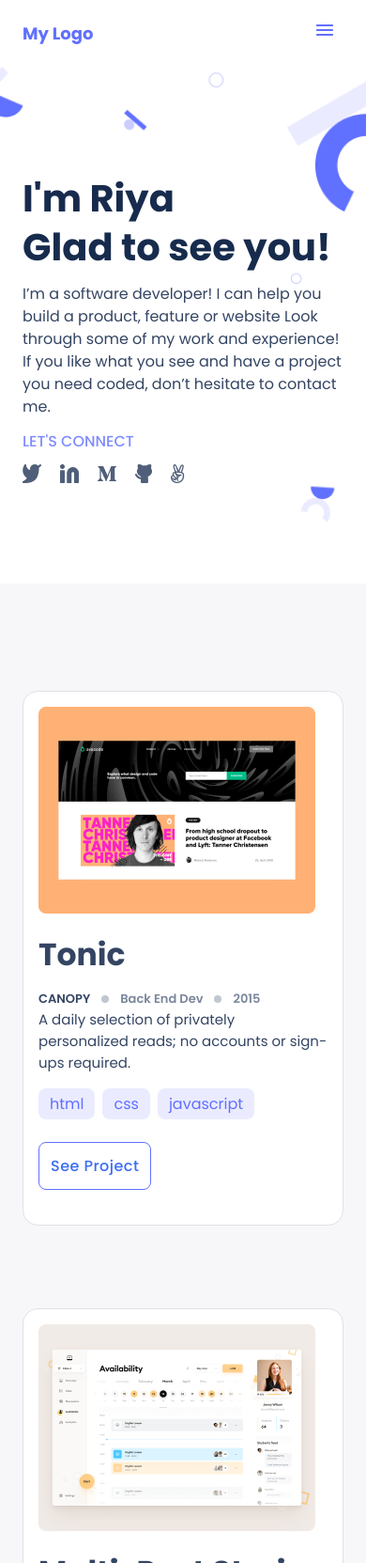
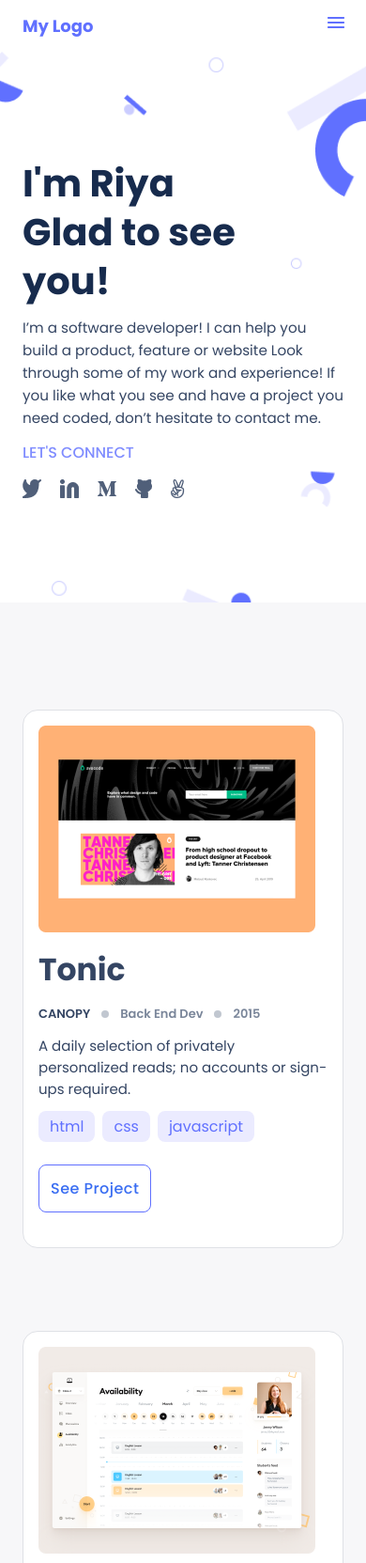
Before and after one commit to RiyaBulia12/Portfolio, a website: page index.html in a window 390 px wide. Shown: the top 1663 px of the page at 94% size. Drawn offline with Linux system fonts and the light colour scheme.

Commit message:
Fixed styles for mobile version

```diff
--- a/styles.css
+++ b/styles.css
@@ -32,7 +32,7 @@ body {
 .header {
   align-items: center;
   justify-content: space-between;
-  margin: 4px 12px;
+  padding: 4px 12px;
 }
 
 .logo {
@@ -50,12 +50,16 @@ body {
   cursor: pointer;
 }
 
-.menu-icon {
-  padding: 8px 12px;
+.menu-container {
+  padding: 8px;
+}
+
+.menu-option {
+  display: none;
 }
 
 .main-content {
-  background-image: url('../images/background.png');
+  background-image: url('images/background.png');
   background-repeat: no-repeat;
   background-size: contain;
   flex-direction: column;
@@ -64,6 +68,10 @@ body {
 
 .bio {
   padding: 7.125rem 1.5rem 0;
+}
+
+.bio,
+.about-container {
   display: grid;
   grid-template-columns: 1fr;
   row-gap: 12px;
@@ -71,6 +79,7 @@ body {
 }
 
 .intro {
+  width: 75%;
   color: var(--title-color);
   font-size: 2.5rem;
   font-weight: 700;
@@ -80,7 +89,7 @@ body {
 
 .bio-desc {
   color: var(--sub-title-color);
-  font-size: 1rem;
+  font-size: 0.95rem;
   font-weight: 400;
   line-height: 24px;
   margin: 0;
@@ -94,7 +103,7 @@ body {
 }
 
 .social-media-content {
-  padding: 12px 0;
+  padding: 16px 0;
   margin: 0;
 }
 
@@ -123,19 +132,16 @@ ul {
 
 .project-container {
   display: grid;
-  grid-template-rows: auto 1fr;
   border: 1px solid var(--portfolio-border-color);
   border-radius: 16px;
   padding: 16px;
+  gap: 8px;
   background-color: white;
 }
 
 .about-project {
   flex-direction: column;
-}
-
-.project-title {
-  margin: 12px 0;
+  gap: 12px;
 }
 
 .project-title h4 {
@@ -192,11 +198,15 @@ ul {
   margin: 0;
 }
 
+.tags {
+  margin-bottom: 12px;
+}
+
 .tags ul {
   justify-content: flex-start;
   align-items: flex-start;
   padding: 0;
-  margin-bottom: 1.5rem;
+  margin: 0;
 }
 
 .tags ul li {
@@ -230,9 +240,13 @@ ul {
   background-color: var(--btn-primary-color);
 }
 
+.about-container {
+  padding: 1.5rem;
+}
+
 .about-myself {
   flex-direction: column;
-  row-gap: 12px;
+  gap: 12px;
 }
 
 .skill-title {
@@ -278,14 +292,20 @@ ul {
 .contact-container {
   background-color: var(--main-bg-color);
   border-top-left-radius: 80px;
+  flex-direction: column;
+  color: var(--white-color);
+  align-items: center;
+}
+
+.contact-subcontainer {
   background-image: url(images/contact-background.png);
   background-position: top right;
   background-size: contain;
   background-repeat: no-repeat;
+  padding: 100px 24px;
   flex-direction: column;
-  color: var(--white-color);
+  justify-content: center;
   align-items: center;
-  padding: 24px;
 }
 
 .contact-form {
@@ -300,6 +320,7 @@ ul {
   font-size: 40px;
   line-height: 44px;
   margin-bottom: 0;
+  text-align: center;
 }
 
 .contact-desc {
```
